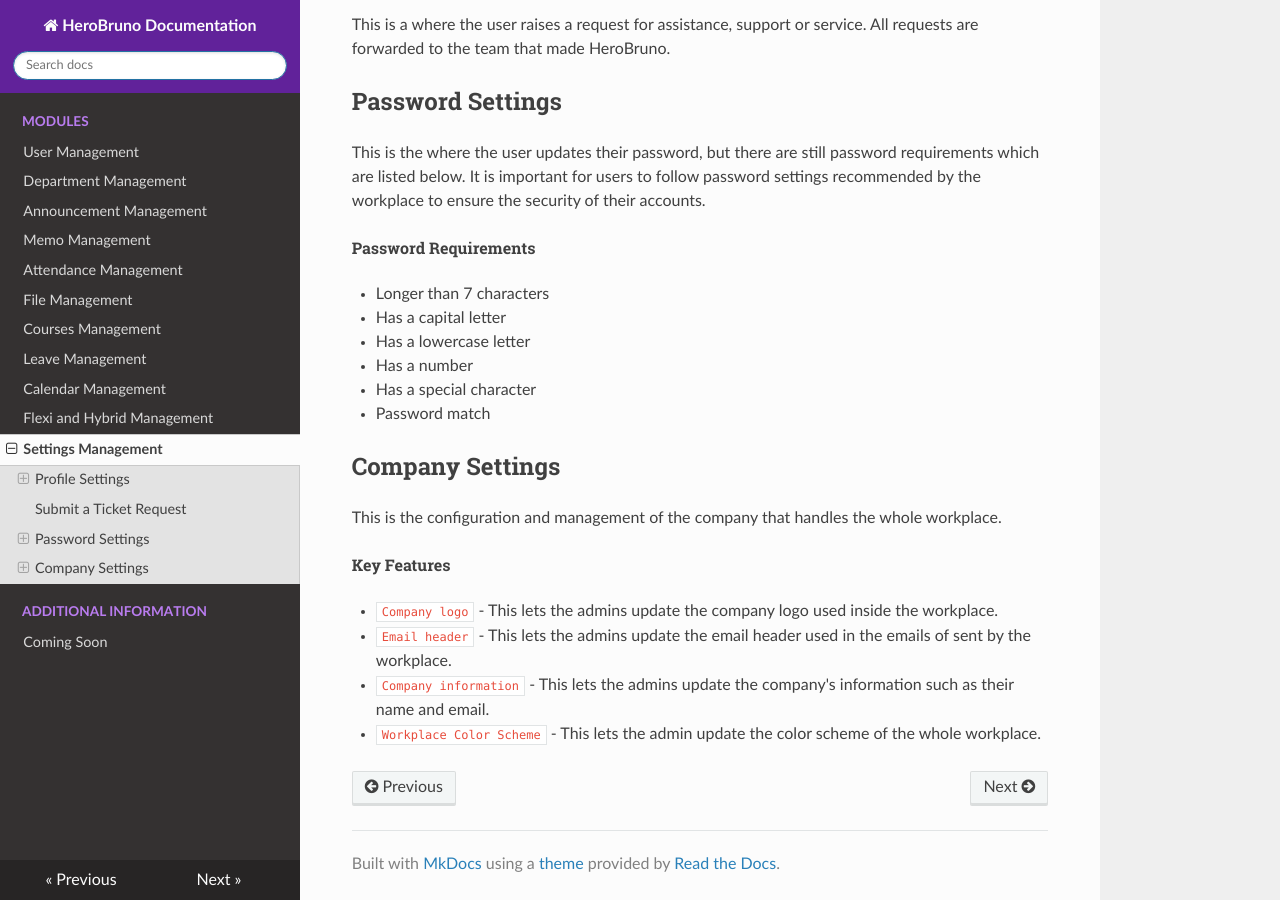
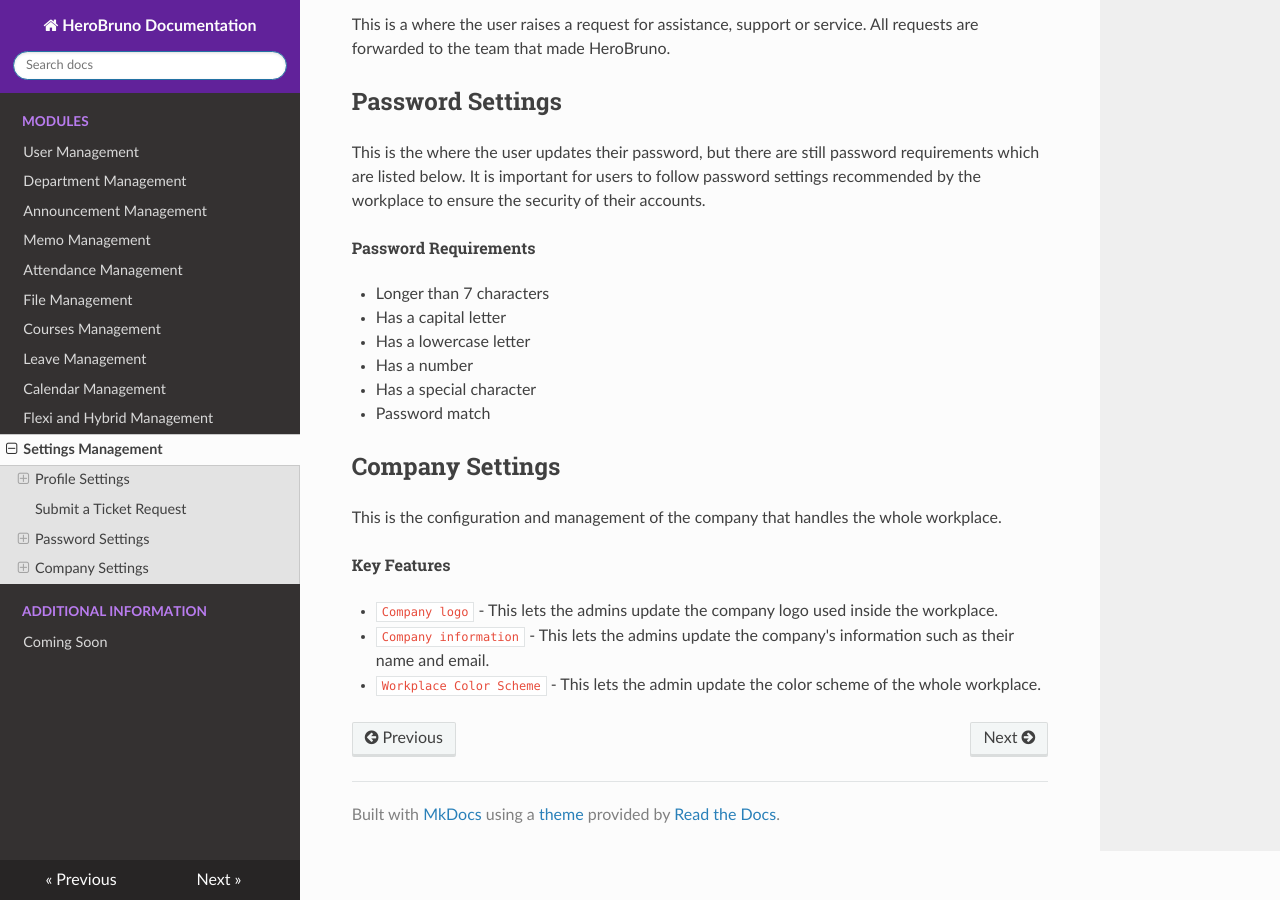
Before and after one commit to ri-bulatao/herobruno-doc, an MkDocs documentation site: the page built from docs/admin_portal/settings-management.md, in a window 1280 px wide and 900 px high, scrolled down 570 px. Built offline with MkDocs 1.6.1, drawn with Linux system fonts in a browser that asks for light colours; nearby versions of some CDN libraries.

Commit message:
Removed Email Header

```diff
--- a/docs/admin_portal/settings-management.md
+++ b/docs/admin_portal/settings-management.md
@@ -39,6 +39,5 @@
 ###### Key Features
 
 * `Company logo` - This lets the admins update the company logo used inside the workplace.
-* `Email header` - This lets the admins update the email header used in the emails of sent by the workplace.
 * `Company information` - This lets the admins update the company's information such as their name and email.
 * `Workplace Color Scheme` - This lets the admin update the color scheme of the whole workplace.
```
